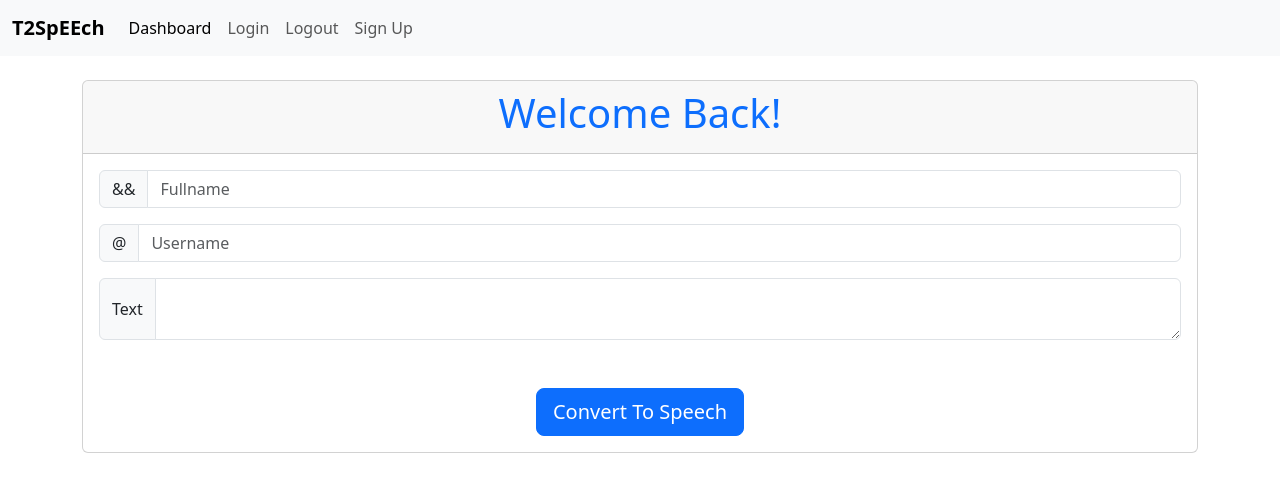
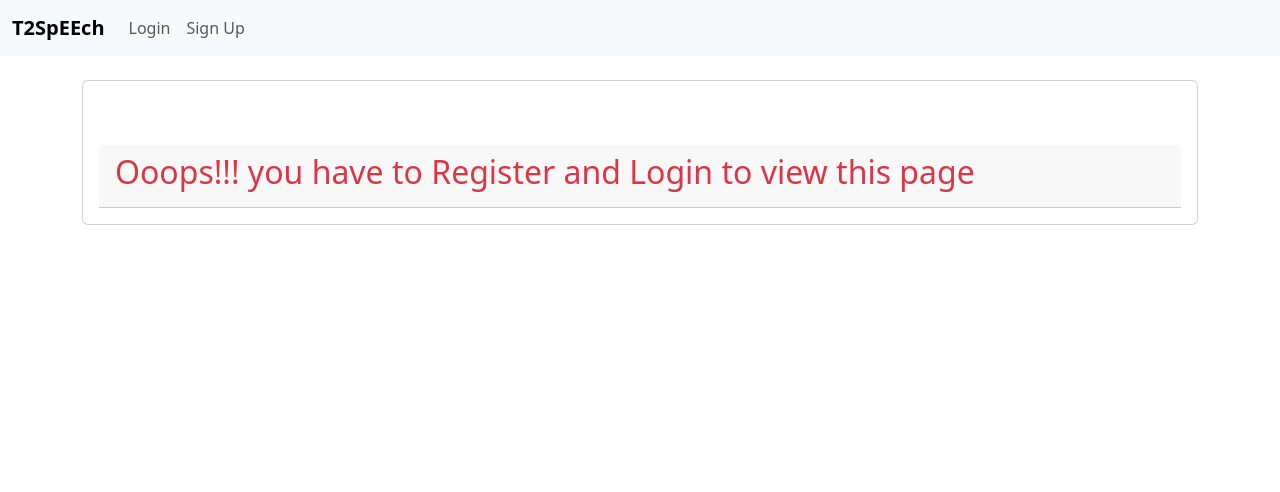
Before and after one commit to onelove001/TextToSpeechApp, a Django app: page / in a window 1280 px wide. Shown: the top 492 px of the page. Run offline with Django 4.2, Linux system fonts and the light colour scheme.

```diff
--- a/core/views.py
+++ b/core/views.py
@@ -4,6 +4,19 @@ from playsound import playsound
 import random
 from django.contrib.auth import login as dlogin, logout as dlogout, authenticate
 from django.contrib.auth.models import User
+from django.contrib import messages
+
+
+def register_page(request):
+    if request.method == "POST":
+        username = request.POST.get("username")
+        fullname = request.POST.get("fullname")
+        password = request.POST.get("password")
+        user = User.objects.create_user(username = username, password = password, first_name = fullname)
+        user.save()
+        return redirect("/login")
+    context = {}
+    return render(request, "register.html", context)
 
 
 def login_page(request):
@@ -13,21 +26,10 @@ def login_page(request):
         user = authenticate(username=username, password = password)
         if user is not None:
             dlogin(request, user)
-            return redirect("welcome-page")
+            return redirect("/")
         messages.error(request, "Invalid Login Details")
-        return redirect("login-page")
+        return redirect("/login")
     return render(request, "login.html", {})
-
-def register_page(request):
-    if request.method == "POST":
-        username = request.POST.get("username")
-        fullname = request.POST.get("fullname")
-        password = request.POST.get("password")
-        user = User.objects.create_user(username = username, password = password, first_name = fullname)
-        user.save()
-        return redirect("login-page")
-    context = {}
-    return render(request, "register.html", context)
 
 
 def logout_page(request):
@@ -36,18 +38,18 @@ def logout_page(request):
 
 
 def text_to_speech(speech_text):
-        file = open('dd.txt','w')
-        file.writelines(f'Hi, an email just came in, it reads: {speech_text} \n')
-        file.close()
-        file = open('dd.txt','r')
-        data= file.read()
-        file.close()
-        language = 'en'
-        myobj = gtts.gTTS(text=data, lang=language, slow=False)
-        i=random.randint(1, 100)
-        file='new'+str(i)+'.mp3'
-        myobj.save(file)
-        playsound(file)
+    file = open('dd.txt','w')
+    file.writelines(f'Hi, an email just came in, it reads: {speech_text} \n')
+    file.close()
+    file = open('dd.txt','r')
+    data= file.read()
+    file.close()
+    language = 'en'
+    myobj = gtts.gTTS(text=data, lang=language, slow=False)
+    i=random.randint(1, 100)
+    file='new'+str(i)+'.mp3'
+    myobj.save(file)
+    playsound(file)
 
 
 def index(request):
--- a/dd.txt
+++ b/dd.txt
@@ -1 +1 @@
-Hi, an email just came in, it reads: I am there acknoledge please
+Hi, an email just came in, it reads: we are moving forward
--- a/templates/index.html
+++ b/templates/index.html
@@ -1,29 +1,39 @@
 {% extends 'base.html' %}
 
 {% block content %}
+{% if request.user.is_authenticated %}
     <div class="card text-center">
         <div class="card-header">
-            <h1 class="text-primary">Welcome Back!</h1>
+            <h1 class="text-primary">Welcome Back Mr/Mrs {{request.user.first_name}}</h1>
         </div>
         <div class="card-body">
             <form action="" method="POST"> {% csrf_token %}
                 <div class="input-group mb-3">
                     <span class="input-group-text" id="basic-addon1">&&</span>
-                    <input type="text" class="form-control" placeholder="Fullname" aria-label="Fullname"  aria-describedby="basic-addon1">
+                    <input type="text" class="form-control" placeholder="Fullname" aria-label="Fullname"  aria-describedby="basic-addon1" value="FullName: {{request.user.first_name}}" disabled>
                 </div>
 
                 <div class="input-group mb-3">
                     <span class="input-group-text">@</span>
-                    <input type="text" class="form-control" placeholder="Username" aria-label="Username">
+                    <input type="text" class="form-control" placeholder="Username" aria-label="Username" value="Username: {{request.user.username}}" disabled>
                 </div>
 
                 <div class="input-group">
                     <span class="input-group-text">Text</span>
-                    <textarea class="form-control" aria-label="Text" name="speech_text"></textarea>
+                    <textarea class="form-control" aria-label="Text" placeholder="Please Enter Your Text..." name="speech_text"></textarea>
                 </div>
                 <br><br>
                 <button class="btn btn-primary btn-lg" type="submit">Convert To Speech</button>
             </form>
         </div>
     </div>
+{% else %}
+    <div class="card">
+        <div class="card-body mt-5">
+            <div class="card-header">
+                <h2 class="text-danger">Ooops!!! you have to Register and Login to view this page</h2>
+            </div>
+        </div>
+    </div>
+{% endif %}
 {% endblock content %}
--- a/templates/navbar.html
+++ b/templates/navbar.html
@@ -6,10 +6,13 @@
     </button>
     <div class="collapse navbar-collapse" id="navbarSupportedContent">
       <ul class="navbar-nav me-auto mb-2 mb-lg-0">
-        <li class="nav-item"><a class="nav-link active" aria-current="page" href="#">Dashboard</a></li>
+        {% if request.user.is_authenticated %}
+        <li class="nav-item"><a class="nav-link active" aria-current="page" href="/">Dashboard</a></li>
+        <li class="nav-item"> </li><a class="nav-link" href="/logout">Logout</a></li>
+        {% else %}
         <li class="nav-item"> </li><a class="nav-link" href="/login">Login</a></li>
-        <li class="nav-item"> </li><a class="nav-link" href="/logout">Logout</a></li>
         <li class="nav-item"> </li><a class="nav-link" href="/register">Sign Up</a></li>
+        {% endif %}
       </ul>
     </div>
   </div>
--- a/templates/register.html
+++ b/templates/register.html
@@ -122,6 +122,7 @@
 
     <main class="form-signin w-100 m-auto">
     <form action="" method="POST">
+        {% csrf_token %}
         <h1 class="h3 mb-3 fw-normal text-center">please sign up</h1>
 
         <div class="form-floating">
```
Also changed, not shown: templates/login.html (+17 -8 lines), db.sqlite3, 1 other file.
